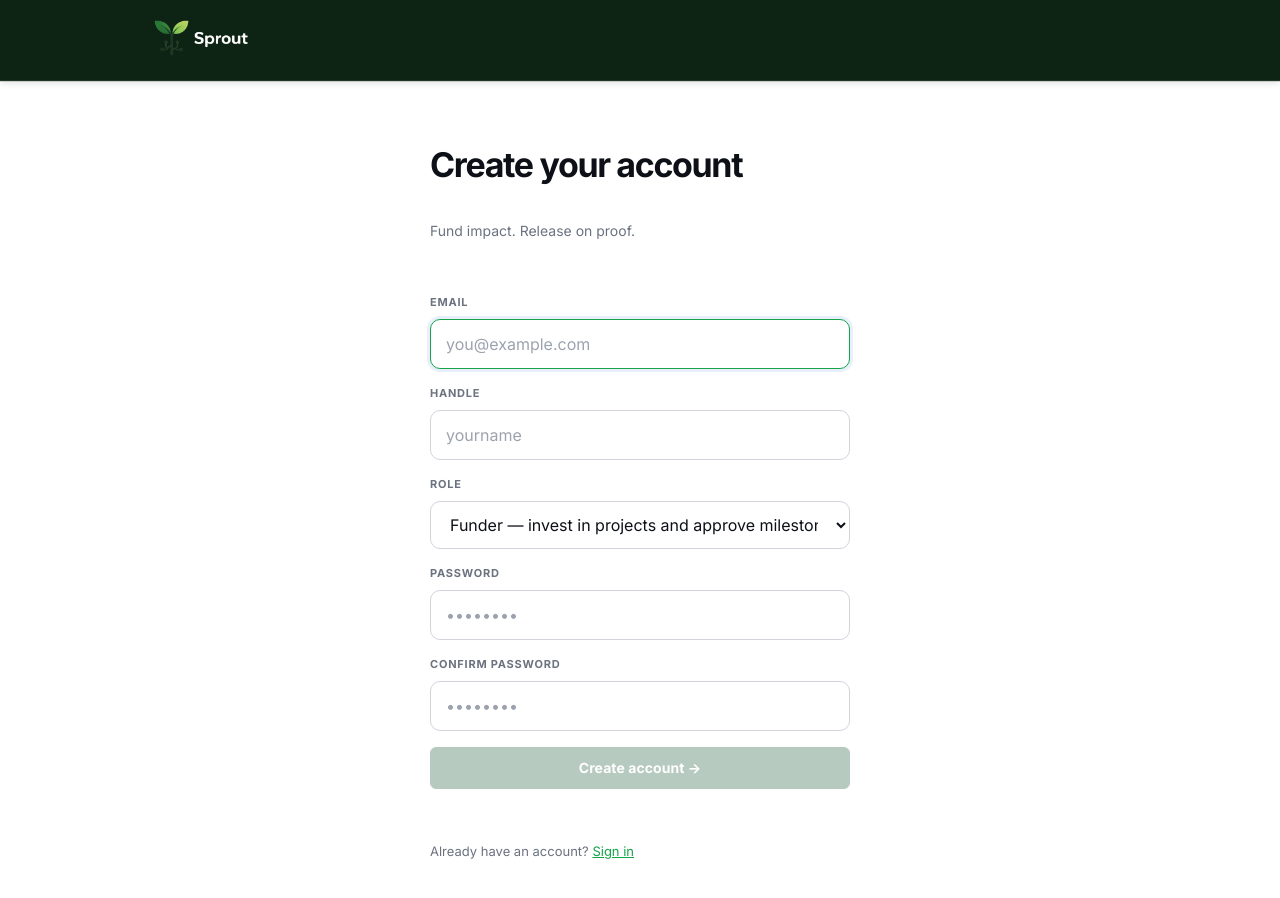
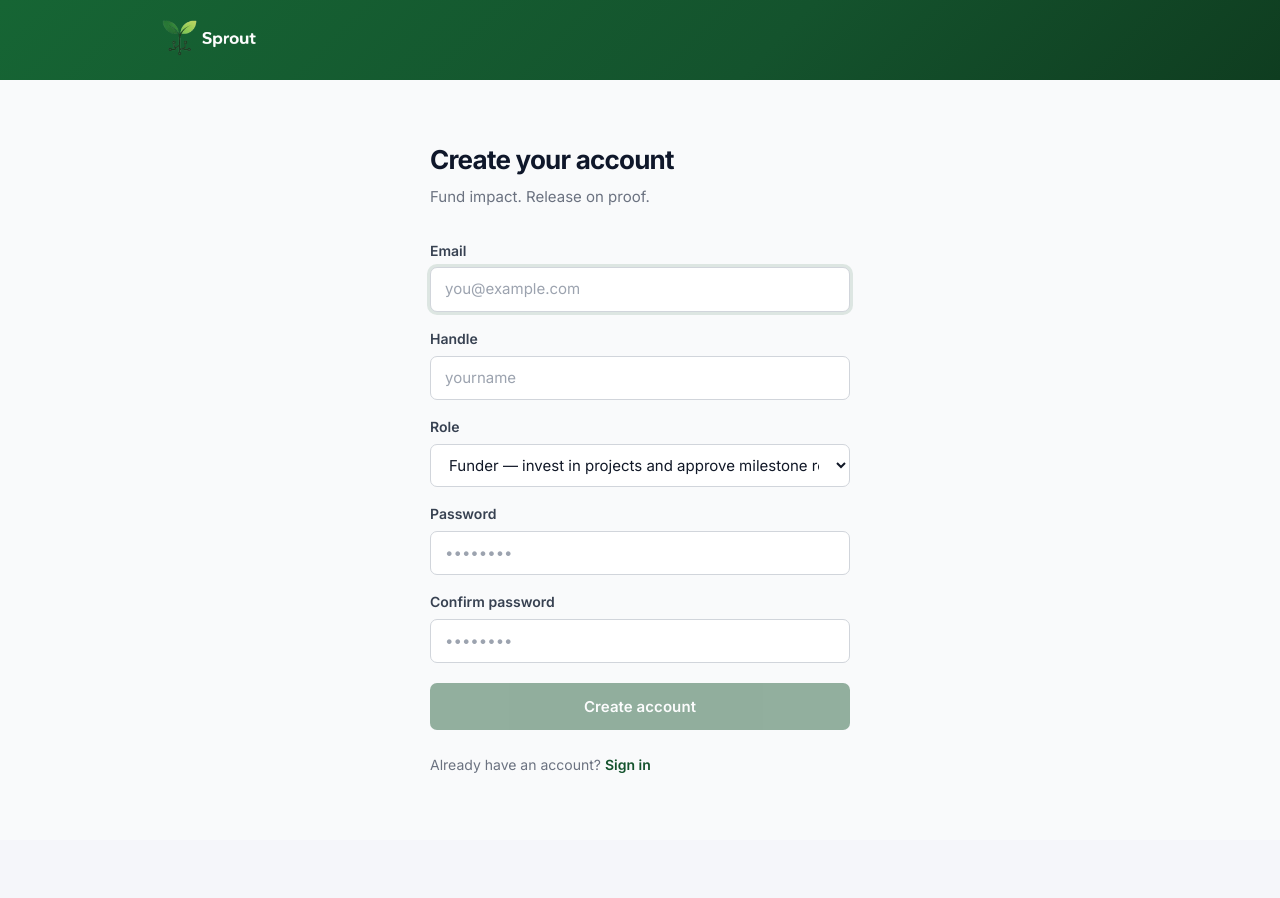
Before and after one commit to sprout-m/sprout, a React (Vite) app in the folder web/: page /register in a window 1280 px wide. Shown: the top 898 px of the page. After the commit the page ends 840 px from the top, so only its background shows below. Built offline with nearby package versions, Linux system fonts and the light colour scheme.

Commit message:
marketplace update

```diff
--- a/web/src/components/Layout.jsx
+++ b/web/src/components/Layout.jsx
@@ -41,7 +41,7 @@ export default function Layout() {
       <header className="topbar">
         <div className="header-inner">
           <div className="brand">
-            <Link to="/app" style={{ display: 'flex', alignItems: 'center', textDecoration: 'none' }}>
+            <Link to="/app" style={{ display: 'flex', alignItems: 'center', textDecoration: 'none', lineHeight: 0 }}>
               <img src="/sproutwithwhitetext.png" alt="Sprout" style={{ height: '120px', width: 'auto' }} />
             </Link>
           </div>
--- a/web/src/pages/LandingPage.jsx
+++ b/web/src/pages/LandingPage.jsx
@@ -11,10 +11,10 @@ export default function LandingPage() {
     }}>
 
       {/* Nav */}
-      <nav style={{ background: 'linear-gradient(135deg, #166534 0%, #14532d 60%, #0f3d20 100%)' }}>
+      <nav style={{ background: 'linear-gradient(135deg, #166534 0%, #14532d 60%, #0f3d20 100%)', height: '80px', display: 'flex', alignItems: 'center' }}>
         <div style={{
-          maxWidth: '1100px', margin: '0 auto', padding: '0 2rem',
-          height: '80px', display: 'flex', alignItems: 'center', justifyContent: 'space-between',
+          maxWidth: '1100px', width: '100%', margin: '0 auto', padding: '0 2rem',
+          display: 'flex', alignItems: 'center', justifyContent: 'space-between',
         }}>
           <img src="/sproutwithwhitetext.png" alt="Sprout" style={{ height: '120px', width: 'auto' }} />
           <div style={{ display: 'flex', gap: '0.5rem', alignItems: 'center' }}>
--- a/web/src/pages/LoginPage.jsx
+++ b/web/src/pages/LoginPage.jsx
@@ -1,6 +1,14 @@
 import { useState } from 'react';
 import { Link, useNavigate } from 'react-router-dom';
 import { useApp } from '../context/AppContext';
+
+const inputStyle = {
+  width: '100%', padding: '0.625rem 0.875rem', fontSize: '0.9375rem',
+  border: '1px solid #d1d5db', borderRadius: '7px', background: '#fff',
+  color: '#111827', outline: 'none', boxSizing: 'border-box',
+};
+
+const labelStyle = { fontSize: '0.875rem', fontWeight: 600, color: '#374151' };
 
 export default function LoginPage() {
   const { loginUser } = useApp();
@@ -25,20 +33,20 @@ export default function LoginPage() {
     }
   }
 
+  const disabled = loading || !email || !password;
+
   return (
     <div style={{ minHeight: '100vh', background: '#f9fafb', fontFamily: "'Inter', system-ui, sans-serif", WebkitFontSmoothing: 'antialiased' }}>
 
-      {/* Nav */}
-      <nav style={{ background: 'linear-gradient(135deg, #166534 0%, #14532d 60%, #0f3d20 100%)' }}>
-        <div style={{ maxWidth: '1100px', margin: '0 auto', padding: '0 2rem', height: '80px', display: 'flex', alignItems: 'center' }}>
-          <Link to="/">
+      <nav style={{ background: 'linear-gradient(135deg, #166534 0%, #14532d 60%, #0f3d20 100%)', height: '80px', display: 'flex', alignItems: 'center' }}>
+        <div style={{ maxWidth: '1100px', width: '100%', margin: '0 auto', padding: '0 2rem', display: 'flex', alignItems: 'center' }}>
+          <Link to="/" style={{ display: 'flex', alignItems: 'center', lineHeight: 0 }}>
             <img src="/sproutwithwhitetext.png" alt="Sprout" style={{ height: '120px', width: 'auto' }} />
           </Link>
         </div>
       </nav>
 
-      {/* Form */}
-      <main style={{ display: 'flex', justifyContent: 'center', alignItems: 'flex-start', padding: '5rem 1.5rem' }}>
+      <main style={{ display: 'flex', justifyContent: 'center', padding: '5rem 1.5rem' }}>
         <div style={{ width: '100%', maxWidth: '400px' }}>
           <h1 style={{ margin: '0 0 0.5rem', fontSize: '1.625rem', fontWeight: 800, letterSpacing: '-0.03em', color: '#0f172a' }}>
             Sign in
@@ -49,56 +57,25 @@ export default function LoginPage() {
 
           <form onSubmit={handleSubmit} style={{ display: 'grid', gap: '1rem' }}>
             <div style={{ display: 'grid', gap: '0.375rem' }}>
-              <label style={{ fontSize: '0.875rem', fontWeight: 600, color: '#374151' }}>Email</label>
-              <input
-                type="email"
-                autoComplete="email"
-                placeholder="you@example.com"
-                value={email}
-                onChange={(e) => setEmail(e.target.value)}
-                required
-                autoFocus
-                style={{
-                  width: '100%', padding: '0.625rem 0.875rem', fontSize: '0.9375rem',
-                  border: '1px solid #d1d5db', borderRadius: '7px', background: '#fff',
-                  color: '#111827', outline: 'none', boxSizing: 'border-box',
-                }}
-              />
+              <label style={labelStyle}>Email</label>
+              <input type="email" autoComplete="email" placeholder="you@example.com"
+                value={email} onChange={(e) => setEmail(e.target.value)} required autoFocus style={inputStyle} />
             </div>
 
             <div style={{ display: 'grid', gap: '0.375rem' }}>
-              <label style={{ fontSize: '0.875rem', fontWeight: 600, color: '#374151' }}>Password</label>
-              <input
-                type="password"
-                autoComplete="current-password"
-                placeholder="••••••••"
-                value={password}
-                onChange={(e) => setPassword(e.target.value)}
-                required
-                style={{
-                  width: '100%', padding: '0.625rem 0.875rem', fontSize: '0.9375rem',
-                  border: '1px solid #d1d5db', borderRadius: '7px', background: '#fff',
-                  color: '#111827', outline: 'none', boxSizing: 'border-box',
-                }}
-              />
+              <label style={labelStyle}>Password</label>
+              <input type="password" autoComplete="current-password" placeholder="••••••••"
+                value={password} onChange={(e) => setPassword(e.target.value)} required style={inputStyle} />
             </div>
 
-            {error && (
-              <p style={{ margin: 0, fontSize: '0.875rem', color: '#dc2626' }}>{error}</p>
-            )}
+            {error && <p style={{ margin: 0, fontSize: '0.875rem', color: '#dc2626' }}>{error}</p>}
 
-            <button
-              type="submit"
-              disabled={loading || !email || !password}
-              style={{
-                marginTop: '0.25rem',
-                background: loading || !email || !password ? '#86efac' : '#14532d',
-                color: '#fff', border: 'none', padding: '0.75rem',
-                borderRadius: '7px', fontSize: '0.9375rem', fontWeight: 600,
-                cursor: loading || !email || !password ? 'not-allowed' : 'pointer',
-                transition: 'background 0.15s',
-              }}
-            >
+            <button type="submit" disabled={disabled} style={{
+              marginTop: '0.25rem', background: '#14532d', color: '#fff', border: 'none',
+              padding: '0.75rem', borderRadius: '7px', fontSize: '0.9375rem', fontWeight: 600,
+              cursor: disabled ? 'not-allowed' : 'pointer', opacity: disabled ? 0.45 : 1,
+              transition: 'opacity 0.15s',
+            }}>
               {loading ? 'Signing in…' : 'Sign in'}
             </button>
           </form>
--- a/web/src/pages/RegisterPage.jsx
+++ b/web/src/pages/RegisterPage.jsx
@@ -1,6 +1,14 @@
 import { useState } from 'react';
 import { Link, useNavigate } from 'react-router-dom';
 import { useApp } from '../context/AppContext';
+
+const inputStyle = {
+  width: '100%', padding: '0.625rem 0.875rem', fontSize: '0.9375rem',
+  border: '1px solid #d1d5db', borderRadius: '7px', background: '#fff',
+  color: '#111827', outline: 'none', boxSizing: 'border-box',
+};
+
+const labelStyle = { fontSize: '0.875rem', fontWeight: 600, color: '#374151' };
 
 export default function RegisterPage() {
   const { registerUser } = useApp();
@@ -17,12 +25,10 @@ export default function RegisterPage() {
   async function handleSubmit(e) {
     e.preventDefault();
     setError('');
-
     if (password !== confirmPassword) {
       setError('Passwords do not match');
       return;
     }
-
     setLoading(true);
     try {
       await registerUser({ email, handle, password, role });
@@ -34,97 +40,76 @@ export default function RegisterPage() {
     }
   }
 
+  const disabled = loading || !email || !handle || !password || !confirmPassword;
+
   return (
-    <div className="ob-shell">
-      <header className="ob-header">
-        <div className="ob-header-inner">
-          <Link to="/" style={{ display: 'flex', alignItems: 'center', textDecoration: 'none' }}>
+    <div style={{ minHeight: '100vh', background: '#f9fafb', fontFamily: "'Inter', system-ui, sans-serif", WebkitFontSmoothing: 'antialiased' }}>
+
+      <nav style={{ background: 'linear-gradient(135deg, #166534 0%, #14532d 60%, #0f3d20 100%)', height: '80px', display: 'flex', alignItems: 'center' }}>
+        <div style={{ maxWidth: '1100px', width: '100%', margin: '0 auto', padding: '0 2rem', display: 'flex', alignItems: 'center' }}>
+          <Link to="/" style={{ display: 'flex', alignItems: 'center', lineHeight: 0 }}>
             <img src="/sproutwithwhitetext.png" alt="Sprout" style={{ height: '120px', width: 'auto' }} />
           </Link>
         </div>
-      </header>
+      </nav>
 
-      <main className="ob-main">
-        <div className="ob-screen" style={{ maxWidth: '420px' }}>
-          <h1 className="ob-heading">Create your account</h1>
-          <p style={{ color: 'var(--muted)', fontSize: '0.875rem', marginTop: '0.5rem' }}>
+      <main style={{ display: 'flex', justifyContent: 'center', padding: '4rem 1.5rem' }}>
+        <div style={{ width: '100%', maxWidth: '420px' }}>
+          <h1 style={{ margin: '0 0 0.5rem', fontSize: '1.625rem', fontWeight: 800, letterSpacing: '-0.03em', color: '#0f172a' }}>
+            Create your account
+          </h1>
+          <p style={{ margin: '0 0 2rem', fontSize: '0.9375rem', color: '#6b7280' }}>
             Fund impact. Release on proof.
           </p>
 
-          <form onSubmit={handleSubmit} style={{ display: 'grid', gap: '1rem', marginTop: '1.5rem' }}>
-            <div className="ob-field">
-              <label className="ob-field-label">Email</label>
-              <input
-                className="ob-field-input"
-                type="email"
-                placeholder="you@example.com"
-                value={email}
-                onChange={(e) => setEmail(e.target.value)}
-                required
-                autoFocus
-              />
+          <form onSubmit={handleSubmit} style={{ display: 'grid', gap: '1rem' }}>
+            <div style={{ display: 'grid', gap: '0.375rem' }}>
+              <label style={labelStyle}>Email</label>
+              <input type="email" placeholder="you@example.com" autoFocus required
+                value={email} onChange={(e) => setEmail(e.target.value)} style={inputStyle} />
             </div>
 
-            <div className="ob-field">
-              <label className="ob-field-label">Handle</label>
-              <input
-                className="ob-field-input"
-                type="text"
-                placeholder="yourname"
-                value={handle}
-                onChange={(e) => setHandle(e.target.value)}
-                required
-              />
+            <div style={{ display: 'grid', gap: '0.375rem' }}>
+              <label style={labelStyle}>Handle</label>
+              <input type="text" placeholder="yourname" required
+                value={handle} onChange={(e) => setHandle(e.target.value)} style={inputStyle} />
             </div>
 
-            <div className="ob-field">
-              <label className="ob-field-label">Role</label>
-              <select className="ob-field-input" value={role} onChange={(e) => setRole(e.target.value)}>
+            <div style={{ display: 'grid', gap: '0.375rem' }}>
+              <label style={labelStyle}>Role</label>
+              <select value={role} onChange={(e) => setRole(e.target.value)} style={inputStyle}>
                 <option value="funder">Funder — invest in projects and approve milestone releases</option>
                 <option value="organizer">Organizer — create projects and submit proof of progress</option>
               </select>
             </div>
 
-            <div className="ob-field">
-              <label className="ob-field-label">Password</label>
-              <input
-                className="ob-field-input"
-                type="password"
-                placeholder="••••••••"
-                value={password}
-                onChange={(e) => setPassword(e.target.value)}
-                required
-              />
+            <div style={{ display: 'grid', gap: '0.375rem' }}>
+              <label style={labelStyle}>Password</label>
+              <input type="password" placeholder="••••••••" required
+                value={password} onChange={(e) => setPassword(e.target.value)} style={inputStyle} />
             </div>
 
-            <div className="ob-field">
-              <label className="ob-field-label">Confirm Password</label>
-              <input
-                className="ob-field-input"
-                type="password"
-                placeholder="••••••••"
-                value={confirmPassword}
-                onChange={(e) => setConfirmPassword(e.target.value)}
-                required
-              />
+            <div style={{ display: 'grid', gap: '0.375rem' }}>
+              <label style={labelStyle}>Confirm password</label>
+              <input type="password" placeholder="••••••••" required
+                value={confirmPassword} onChange={(e) => setConfirmPassword(e.target.value)} style={inputStyle} />
             </div>
 
-            {error && (
-              <p style={{ color: 'var(--danger, #e55)', fontSize: '0.8125rem' }}>{error}</p>
-            )}
+            {error && <p style={{ margin: 0, fontSize: '0.875rem', color: '#dc2626' }}>{error}</p>}
 
-            <button
-              type="submit"
-              className="ob-btn-next"
-              disabled={loading || !email || !handle || !password || !confirmPassword}
-            >
-              {loading ? 'Creating account…' : 'Create account →'}
+            <button type="submit" disabled={disabled} style={{
+              marginTop: '0.25rem', background: '#14532d', color: '#fff', border: 'none',
+              padding: '0.75rem', borderRadius: '7px', fontSize: '0.9375rem', fontWeight: 600,
+              cursor: disabled ? 'not-allowed' : 'pointer', opacity: disabled ? 0.45 : 1,
+              transition: 'opacity 0.15s',
+            }}>
+              {loading ? 'Creating account…' : 'Create account'}
             </button>
           </form>
 
-          <p style={{ marginTop: '1.5rem', fontSize: '0.8125rem', color: 'var(--muted)' }}>
+          <p style={{ marginTop: '1.5rem', fontSize: '0.875rem', color: '#6b7280' }}>
             Already have an account?{' '}
-            <Link to="/login" style={{ color: 'var(--accent, #22c55e)' }}>Sign in</Link>
+            <Link to="/login" style={{ color: '#14532d', fontWeight: 600, textDecoration: 'none' }}>Sign in</Link>
           </p>
         </div>
       </main>
--- a/web/src/styles.css
+++ b/web/src/styles.css
@@ -12,11 +12,11 @@
   --line-strong: #D1D5DB;
 
   --primary: #14532d;
-  --primary-hover: #0d3d20;
+  --primary-hover: #0f3d20;
   --primary-light: #f0fdf4;
   --primary-border: #86efac;
 
-  --accent: #16a34a;
+  --accent: #14532d;
 
   --ok: #065F46;
   --ok-bg: #ECFDF5;
@@ -79,19 +79,20 @@ button, input, select, textarea { font: inherit; }
    Topbar
 ───────────────────────────── */
 .topbar {
-  background: #0d2414;
-  border-bottom: 1px solid rgba(255, 255, 255, 0.08);
+  background: linear-gradient(135deg, #166534 0%, #14532d 60%, #0f3d20 100%);
+  border-bottom: none;
   box-shadow: 0 1px 0 rgba(0, 0, 0, 0.15), 0 2px 8px rgba(0, 0, 0, 0.12);
 }
 
 .header-inner {
   max-width: 1380px;
   margin: 0 auto;
-  padding: 0 1.5rem;
+  padding: 0 2rem;
   height: 80px;
   display: flex;
   align-items: center;
   gap: 0;
+  overflow: visible;
 }
 
 .brand {
@@ -349,7 +350,7 @@ select:focus,
 textarea:focus {
   outline: none;
   border-color: var(--accent);
-  box-shadow: 0 0 0 3px rgba(37, 99, 235, 0.1);
+  box-shadow: 0 0 0 3px rgba(20, 83, 45, 0.12);
 }
 
 input::placeholder,
```
